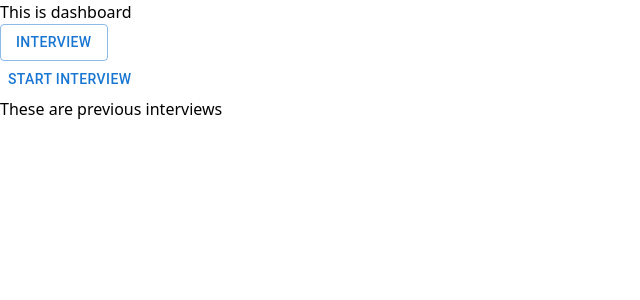
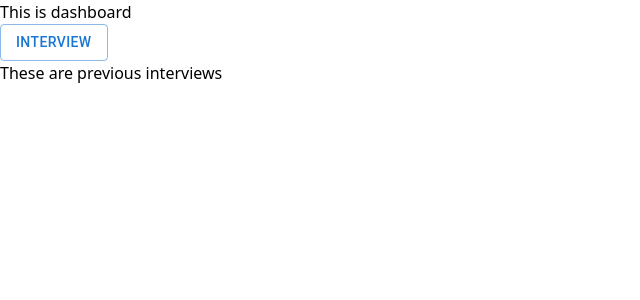
Before and after one commit to goVInDanay/ImmersionProject, a React (Vite) app: page /dashboard in a window 1280 px wide. Shown: the top 300 px of the page, without its empty margins (0-640 px from the left). Built offline with nearby package versions, Linux system fonts and the light colour scheme.

Commit message:
Updated Dashboard.jsx

```diff
--- a/src/components/Dashboard.jsx
+++ b/src/components/Dashboard.jsx
@@ -7,7 +7,7 @@ function Dashboard(){
         <div>
             This is dashboard
             <Interviews/>
-            <Link to = '/dashboard/setup'><Button>Start Interview</Button></Link>
+
             <Previous/>
         </div>
     )
```
